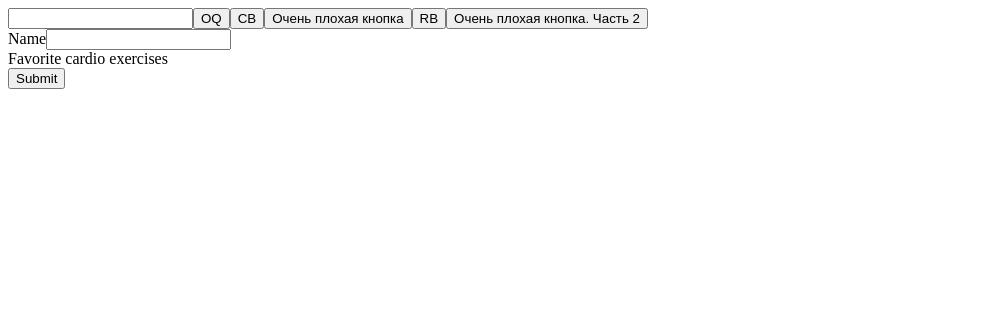
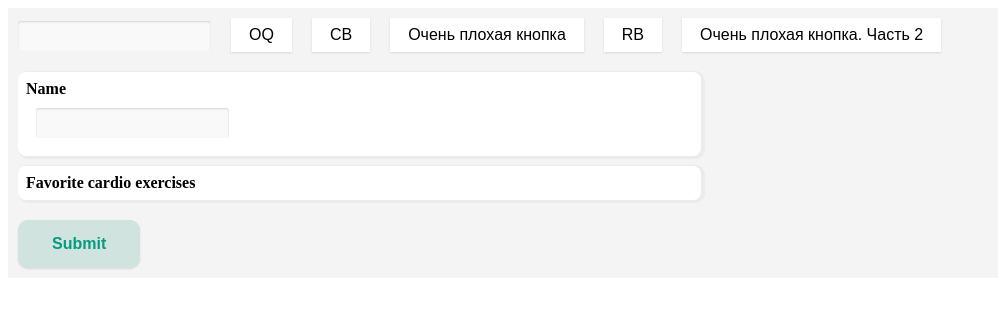
Before and after one commit to Linvel9/SurveyProject1, an Angular app: page / in a window 1280 px wide. Shown: the top 310 px of the page, without its empty margins (0-998 px from the left). Built offline with nearby package versions, Linux system fonts and the light colour scheme.

Commit message:
Дизайн (Алина)
Я сделала)

```diff
--- a/src/app/questioner-module/creator-component/creator-component.component.html
+++ b/src/app/questioner-module/creator-component/creator-component.component.html
@@ -1,3 +1,4 @@
+<div class="div">
 <input (input)="inputHandler($event)">
 <button (click)="OpenQ()">OQ</button>
 <button (click)="CheckBoxQ()">CB</button>
@@ -42,3 +43,4 @@
     </div>
     <button type="submit" class="btn btn-success">Submit</button>
 </form>
+</div>
--- a/src/app/questioner-module/creator-component/creator-component.component.scss
+++ b/src/app/questioner-module/creator-component/creator-component.component.scss
@@ -0,0 +1,65 @@
+.div {
+    background: rgb(244, 244, 244);
+    width: 100%;
+    height: 100%;
+}
+button {
+    color: black;
+    background: #fff;
+    padding: .2em 1em;
+    margin: 10px;
+    box-shadow: 0px 1px 2px rgb(216, 216, 216);
+    font-family: Arial;
+    font-size: calc(2 * var(--base-unit, 8px));
+    line-height: calc(3 * var(--base-unit, 8px));
+    text-align: center;
+    border: 2px solid rgba(0,0,0,0);
+}
+button:hover {border: 2px solid #02906f;}
+button:active { background: #02906f; color:white;}
+
+.btn-success {
+    font-weight: bold;
+    color:  #059c7e;
+    border-radius: 10px;
+    padding: .6em 2em;
+    background: #d0e3df;
+}
+
+.form-group {
+    display: flex;
+    flex-direction: column;
+    align-items: flex-start;
+    width: 54%;
+    height: 100%;
+    border-radius: 8px;
+    box-sizing: border-box;
+    padding: 8px 8px 8px;
+    background: #fff;
+    box-shadow: 2px 1px 1px 2px rgb(235, 235, 235);
+    border: 2px;
+    outline: none;
+    margin: 10px;
+}
+
+input {
+    margin: 10px;
+    height: 30px;
+    box-sizing: border-box;
+    padding:8px 8px;
+    font-family: Arial;
+    background-color:  #f9f9f9;
+    box-shadow: inset 0px 1px 2px rgb(0 0 0 / 15%);
+    border: none;
+    border-radius: 3px;
+}
+input[type=text]{
+    display: block;
+}
+input:focus {
+    border: 2px solid #02906f;
+    outline:none;
+    }
+label {font-weight: bold;}
+.form-check-label {font-weight: 100;}
+.form-check-input {height: 20px;}
```
